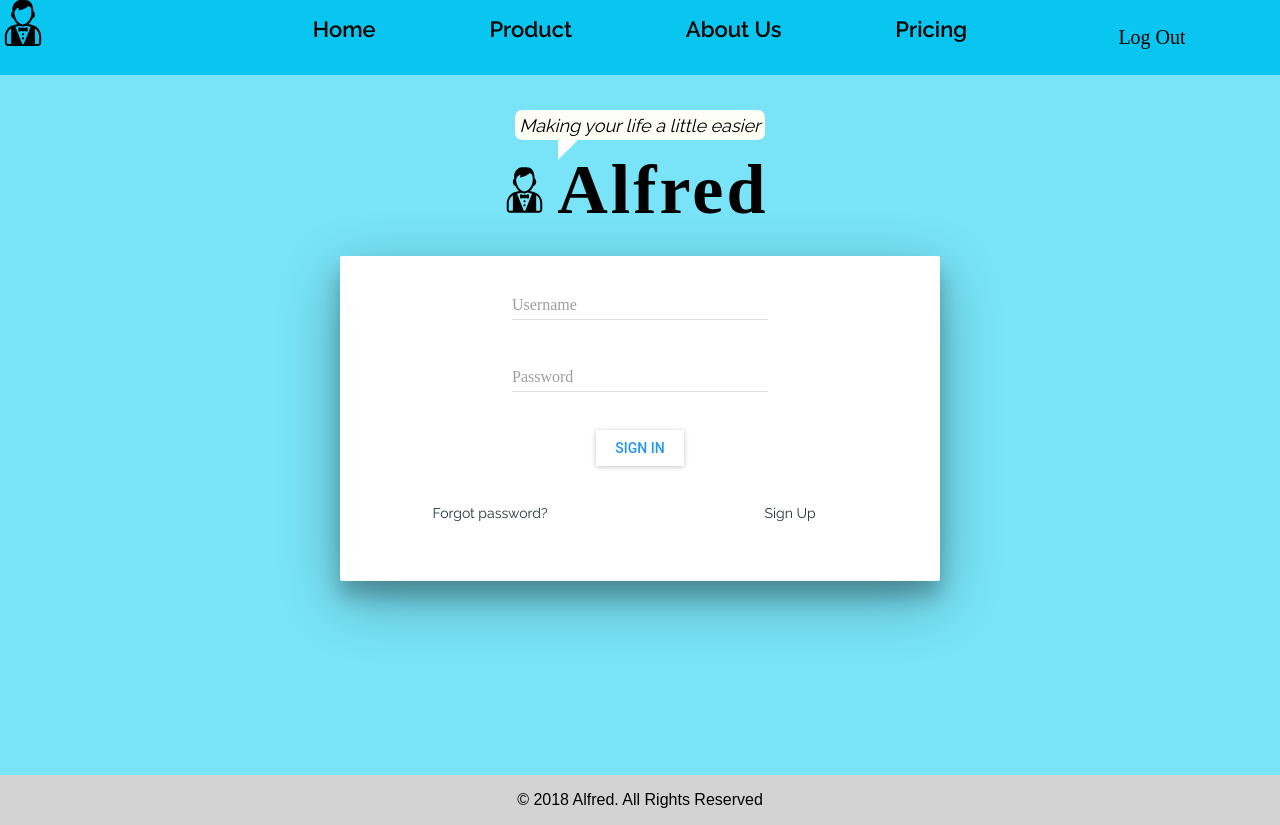
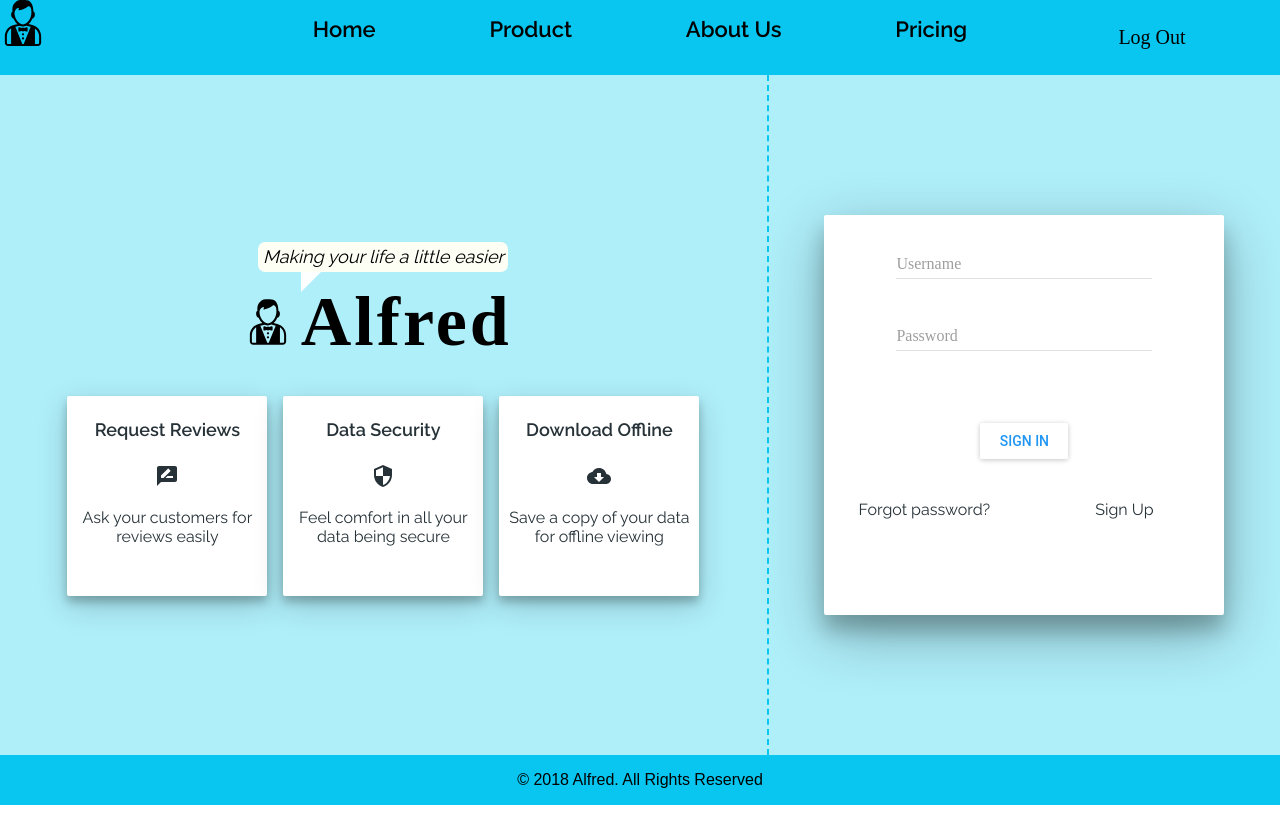
Before and after one commit to DanielKell/Alfred-Login-Page, a React (Create React App) app: page / in a window 1280 px wide. Built offline with nearby package versions, Linux system fonts and the light colour scheme; a web font is replaced by a local one.

Commit message:
Desktop Layout Styled and Sorted

```diff
--- a/src/components/Footer/styles.css
+++ b/src/components/Footer/styles.css
@@ -1,6 +1,6 @@
 .footer {
   display: flex;
   justify-content: center;
-  background-color: lightgrey;
+  background-color: #08c6ef;
   bottom: 0px;
   width: 100%; }
--- a/src/components/Footer/styles.scss
+++ b/src/components/Footer/styles.scss
@@ -1,7 +1,9 @@
+@import "../../sass/shared.scss";
+
 .footer {
     display:flex;
     justify-content: center;
-    background-color: lightgrey;
+    background-color: $secondary-color;
     bottom:0px;
     width: 100%;
 }
--- a/src/components/Layout/styles.css
+++ b/src/components/Layout/styles.css
@@ -3,7 +3,7 @@
   flex-direction: column; }
   .appContentWrapper .appHeaderDesktop {
     display: none; }
-  @media screen and (min-width: 600px) {
+  @media screen and (min-width: 650px) {
     .appContentWrapper .appHeaderMobile {
       display: none; }
     .appContentWrapper .appHeaderDesktop {
--- a/src/components/LoginBox/styles.css
+++ b/src/components/LoginBox/styles.css
@@ -1,8 +1,8 @@
 .login-paper {
   height: 325px;
   width: 75vw;
-  min-width: 256px;
-  max-width: 600px;
+  min-width: 235px;
+  max-width: 400px;
   display: "inline-block"; }
   .login-paper .login-field {
     display: flex;
@@ -11,7 +11,7 @@
   .login-paper .login-sign-in-button-container {
     display: flex;
     justify-content: center;
-    margin-top: 30px; }
+    margin-top: 2em; }
   .login-paper .login-sign-in-options {
     display: flex;
     justify-content: space-evenly;
@@ -26,5 +26,15 @@
       font-family: "Raleway";
       color: inherit; }
 
-.LOL {
-  font-family: "Raleway"; }
+@media screen and (min-width: 650px) {
+  .login-box-container {
+    display: flex;
+    justify-content: center; }
+    .login-box-container .login-paper {
+      width: 32vw;
+      height: 400px; }
+      .login-box-container .login-paper .login-sign-in-button-container {
+        margin-top: 4em; }
+      .login-box-container .login-paper .login-sign-in-options a {
+        font-size: 16px;
+        text-align: center; } }
--- a/src/components/LoginBox/styles.scss
+++ b/src/components/LoginBox/styles.scss
@@ -3,8 +3,8 @@
 .login-paper {
   height: 325px;
   width: 75vw;
-  min-width: 256px;
-  max-width: 600px;
+  min-width: 235px;
+  max-width: 400px;
   display: "inline-block";
   .login-field {
     display: flex;
@@ -16,7 +16,7 @@
   .login-sign-in-button-container {
     display: flex;
     justify-content: center;
-    margin-top: 30px;
+    margin-top: 2em;
 
   }
   .login-sign-in-options {
@@ -36,6 +36,24 @@
   }
 }
 
-.LOL {
-  font-family: $primary-font;
+@media screen and (min-width: $breakpoint-mobile) {
+  .login-box-container {
+    display: flex;
+    justify-content: center;
+
+    .login-paper {
+      width: 32vw;
+      height: 400px;
+
+      .login-sign-in-button-container {
+        margin-top: 4em;
+
+      }
+
+      .login-sign-in-options a {
+        font-size: 16px;
+        text-align: center;
+      }
+    }
+  }
 }
--- a/src/components/LoginPage/LoginPage.js
+++ b/src/components/LoginPage/LoginPage.js
@@ -1,12 +1,18 @@
 import React from "react";
+import Paper from "material-ui/Paper";
 
 import LoginBox from "../LoginBox/LoginBox";
 import "./styles.css";
 import logo from "../../images/servant-outline.svg";
 
-const LoginPage = ({ onSignIn, onSignOut, user, attemptedLogin }) => {
+import FileCloudDownload from "material-ui/svg-icons/file/cloud-download";
+import RateReview from "material-ui/svg-icons/maps/rate-review";
+import Security from "material-ui/svg-icons/hardware/security";
+
+const LoginPage = ({ onSignIn, user, attemptedLogin }) => {
   return (
     <div className="login-container">
+      <div className="login-page-desktop-left">
         <h3 className="login-page-tagline speech-bubble">
           Making your life a little easier
         </h3>
@@ -14,7 +20,33 @@ const LoginPage = ({ onSignIn, onSignOut, user, attemptedLogin }) => {
           <img src={logo} alt="Alfred logo" />
           <h2>Alfred</h2>
         </div>
+        <div className="login-page-alfred-details">
+          <Paper zDepth={3} className="login-page-alfred-details-window">
+            <div>
+              <h4>Request Reviews</h4>
+              <RateReview />
+              <p>Ask your customers for reviews easily</p>
+            </div>
+          </Paper>
+          <Paper zDepth={3} className="login-page-alfred-details-window">
+            <div>
+              <h4>Data Security</h4>
+              <Security />
+              <p>Feel comfort in all your data being secure</p>
+            </div>
+          </Paper>
+          <Paper zDepth={3} className="login-page-alfred-details-window">
+            <div>
+              <h4>Download Offline</h4>
+              <FileCloudDownload />
+              <p>Save a copy of your data for offline viewing</p>
+            </div>
+          </Paper>
+        </div>
+      </div>
+      <div className="login-page-desktop-right">
         <LoginBox onSignIn={onSignIn} attemptedLogin={attemptedLogin} />
+      </div>
     </div>
   );
 };
--- a/src/components/LoginPage/styles.css
+++ b/src/components/LoginPage/styles.css
@@ -2,10 +2,12 @@
   height: 85vh;
   display: flex;
   flex-direction: column;
-  background-color: #79e4f7;
+  background-color: #afeffa;
   width: 100%;
   align-items: center;
   padding-top: 20px; }
+  .login-container .login-page-alfred-details {
+    display: none; }
   .login-container .login-page-title {
     display: flex;
     margin-bottom: 1em; }
@@ -41,3 +43,37 @@
   border-left: 0;
   margin-left: -10px;
   margin-bottom: -20px; }
+
+@media screen and (min-width: 650px) {
+  .login-container {
+    display: flex;
+    flex-direction: row;
+    padding-top: 0px; }
+    .login-container .login-page-desktop-left {
+      width: 60%;
+      height: 100%;
+      display: flex;
+      justify-content: center;
+      align-items: center;
+      flex-direction: column; }
+      .login-container .login-page-desktop-left .login-page-alfred-details {
+        display: flex; }
+        .login-container .login-page-desktop-left .login-page-alfred-details .login-page-alfred-details-window {
+          height: 200px;
+          width: 17vw;
+          margin: .5em;
+          max-width: 200px;
+          text-align: center; }
+          .login-container .login-page-desktop-left .login-page-alfred-details .login-page-alfred-details-window h4 {
+            font-family: "Raleway";
+            font-size: 18px; }
+          .login-container .login-page-desktop-left .login-page-alfred-details .login-page-alfred-details-window p {
+            font-family: "Raleway";
+            font-size: 16px; }
+    .login-container .login-page-desktop-right {
+      width: 40%;
+      height: 100%;
+      display: flex;
+      justify-content: center;
+      align-items: center;
+      border-left: 2px dashed #08c6ef; } }
--- a/src/components/LoginPage/styles.scss
+++ b/src/components/LoginPage/styles.scss
@@ -4,10 +4,14 @@
   height: 85vh;
   display: flex;
   flex-direction: column;
-  background-color: rgb(121, 228, 247);
+  background-color: $primary-color;
   width: 100%;
   align-items: center;
   padding-top: 20px;
+
+  .login-page-alfred-details {
+    display: none;
+  }
 
   .login-page-title {
     display: flex;
@@ -50,3 +54,49 @@
 	margin-left: -10px;
 	margin-bottom: -20px;
 }
+
+@media screen and (min-width: $breakpoint-mobile) {
+  .login-container {
+    display: flex;
+    flex-direction: row;
+    padding-top: 0px;
+
+  .login-page-desktop-left {
+    width: 60%;
+    height: 100%;
+    display: flex;
+    justify-content: center;
+    align-items: center;
+    flex-direction: column;
+
+
+    .login-page-alfred-details {
+
+      display: flex;
+
+    .login-page-alfred-details-window {
+      height: 200px;
+      width: 17vw;
+      margin: .5em;
+      max-width: 200px;
+      text-align: center;
+
+      h4{
+      font-family: $primary-font;
+      font-size: 18px;
+      }
+      p {
+        font-family: $primary-font;
+        font-size: 16px;
+      }
+    }}
+  }
+  .login-page-desktop-right {
+    width: 40%;
+    height: 100%;
+    display: flex;
+    justify-content: center;
+    align-items: center;
+    border-left: 2px dashed $secondary-color;
+  }
+}}
--- a/src/containers/LoginContainer/LoginContainer.js
+++ b/src/containers/LoginContainer/LoginContainer.js
@@ -50,12 +50,11 @@ class LoginContainer extends Component {
     return (
       <div>
       {this.state.user ?
-        <WelcomePage user={this.state.user} onSignOut={this.SignOut} />
+        <WelcomePage user={this.state.user} onSignOut={this.signOut} />
          :
       <LoginPage
         onSignIn={this.signIn}
         user={this.state.user}
-        onSignOut={this.signOut}
         attemptedLogin={this.state.attemptedLogin}
       />
       }
--- a/src/sass/shared.scss
+++ b/src/sass/shared.scss
@@ -2,9 +2,14 @@
 
     //Breakpoints
 
-    $breakpoint-mobile: 600px;
+    $breakpoint-mobile: 650px;
 
     //Fonts
 
     $primary-font: 'Raleway';
     $brand-logo-font: 'Londrina Shadow';
+
+    //Colors
+
+    $primary-color: rgb(175, 239, 250);
+    $secondary-color: #08c6ef;
```
Lines whose indentation alone changed are shown as unchanged.
